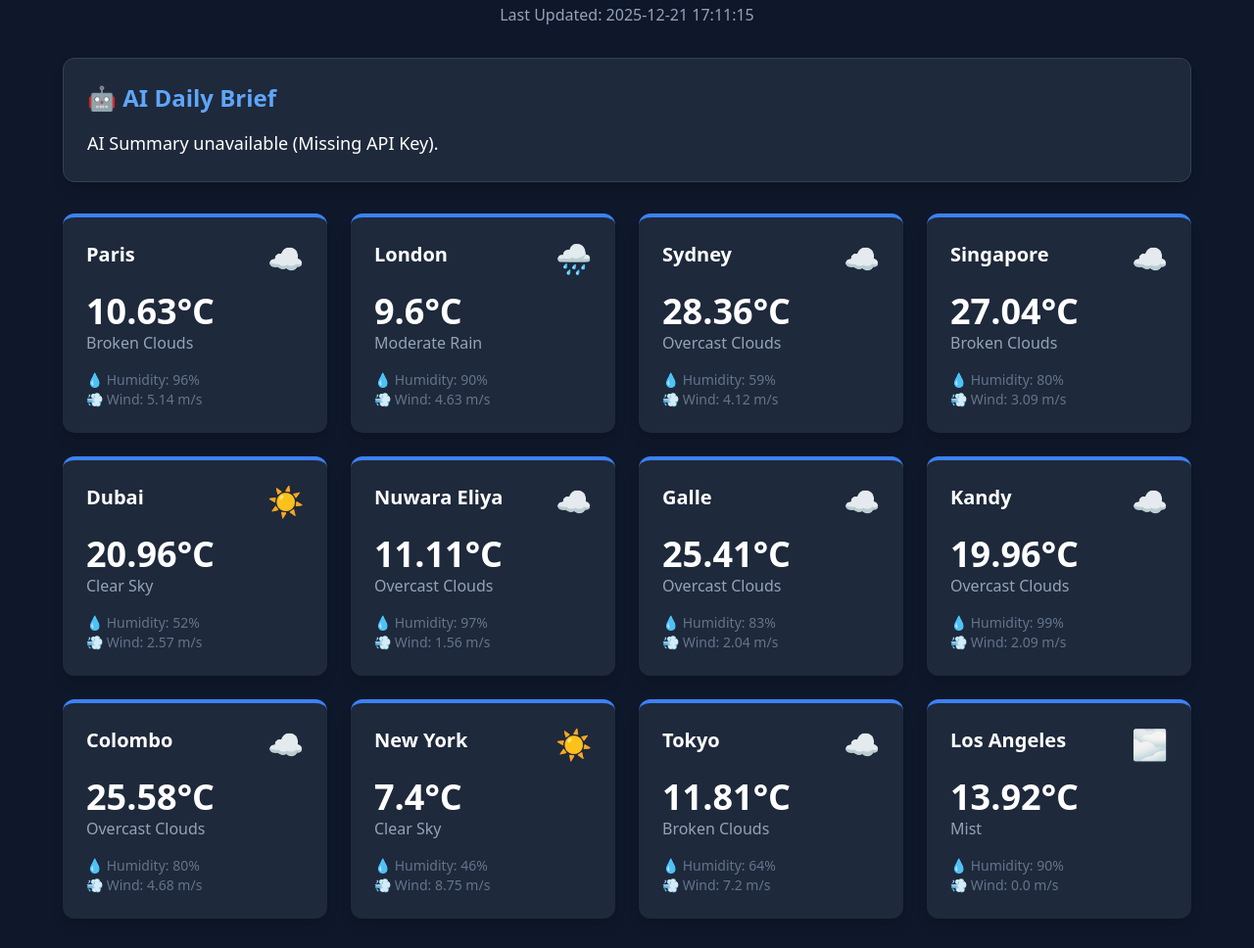
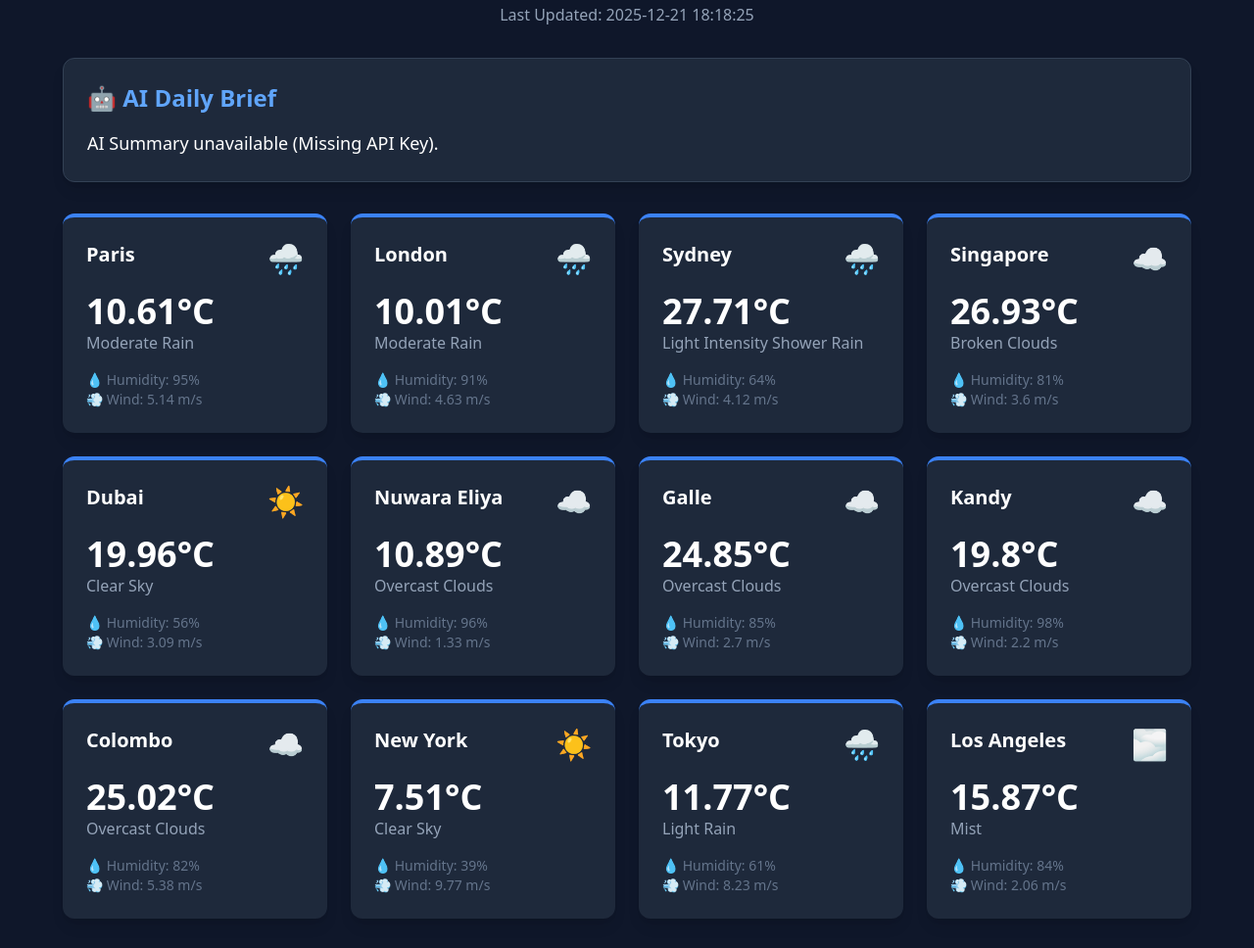
Before and after one commit to AtheequeFurkhan/Aero, a plain HTML site: page public/index.html in a window 1280 px wide. Shown: the part 69-1037 px from the top of the page at 98% size. Drawn offline with nearby package versions, Linux system fonts and the light colour scheme; files whose address does not match are found by name.

Commit message:
🌦️ Weather update: 2025-12-21 18:18

```diff
--- a/public/index.html
+++ b/public/index.html
@@ -11,7 +11,7 @@
     <div class="max-w-6xl mx-auto">
         <header class="mb-8 text-center">
             <h1 class="text-4xl font-bold mb-2">🌍 Global Weather Dashboard</h1>
-            <p class="text-slate-400">Last Updated: 2025-12-21 17:11:15</p>
+            <p class="text-slate-400">Last Updated: 2025-12-21 18:18:25</p>
         </header>
 
         <!-- AI Summary -->
@@ -26,14 +26,14 @@
             <div class="bg-slate-800 p-6 rounded-xl shadow-lg border-t-4 border-blue-500 hover:scale-105 transition-transform">
                 <div class="flex justify-between items-start">
                     <h3 class="text-xl font-bold">Paris</h3>
-                    <span class="text-3xl">☁️</span>
+                    <span class="text-3xl">🌧️</span>
                 </div>
                 <div class="mt-4">
-                    <p class="text-4xl font-bold">10.63°C</p>
-                    <p class="text-slate-400 capitalize">broken clouds</p>
+                    <p class="text-4xl font-bold">10.61°C</p>
+                    <p class="text-slate-400 capitalize">moderate rain</p>
                 </div>
                 <div class="mt-4 text-sm text-slate-500">
-                    <p>💧 Humidity: 96%</p>
+                    <p>💧 Humidity: 95%</p>
                     <p>💨 Wind: 5.14 m/s</p>
                 </div>
             </div>
@@ -44,11 +44,11 @@
                     <span class="text-3xl">🌧️</span>
                 </div>
                 <div class="mt-4">
-                    <p class="text-4xl font-bold">9.6°C</p>
+                    <p class="text-4xl font-bold">10.01°C</p>
                     <p class="text-slate-400 capitalize">moderate rain</p>
                 </div>
                 <div class="mt-4 text-sm text-slate-500">
-                    <p>💧 Humidity: 90%</p>
+                    <p>💧 Humidity: 91%</p>
                     <p>💨 Wind: 4.63 m/s</p>
                 </div>
             </div>
@@ -56,14 +56,14 @@
             <div class="bg-slate-800 p-6 rounded-xl shadow-lg border-t-4 border-blue-500 hover:scale-105 transition-transform">
                 <div class="flex justify-between items-start">
                     <h3 class="text-xl font-bold">Sydney</h3>
-                    <span class="text-3xl">☁️</span>
+                    <span class="text-3xl">🌧️</span>
                 </div>
                 <div class="mt-4">
-                    <p class="text-4xl font-bold">28.36°C</p>
-                    <p class="text-slate-400 capitalize">overcast clouds</p>
+                    <p class="text-4xl font-bold">27.71°C</p>
+                    <p class="text-slate-400 capitalize">light intensity shower rain</p>
                 </div>
                 <div class="mt-4 text-sm text-slate-500">
-                    <p>💧 Humidity: 59%</p>
+                    <p>💧 Humidity: 64%</p>
                     <p>💨 Wind: 4.12 m/s</p>
                 </div>
             </div>
@@ -74,12 +74,12 @@
                     <span class="text-3xl">☁️</span>
                 </div>
                 <div class="mt-4">
-                    <p class="text-4xl font-bold">27.04°C</p>
+                    <p class="text-4xl font-bold">26.93°C</p>
                     <p class="text-slate-400 capitalize">broken clouds</p>
                 </div>
                 <div class="mt-4 text-sm text-slate-500">
-                    <p>💧 Humidity: 80%</p>
-                    <p>💨 Wind: 3.09 m/s</p>
+                    <p>💧 Humidity: 81%</p>
+                    <p>💨 Wind: 3.6 m/s</p>
                 </div>
             </div>
 
@@ -89,12 +89,12 @@
                     <span class="text-3xl">☀️</span>
                 </div>
                 <div class="mt-4">
-                    <p class="text-4xl font-bold">20.96°C</p>
+                    <p class="text-4xl font-bold">19.96°C</p>
                     <p class="text-slate-400 capitalize">clear sky</p>
                 </div>
                 <div class="mt-4 text-sm text-slate-500">
-                    <p>💧 Humidity: 52%</p>
-                    <p>💨 Wind: 2.57 m/s</p>
+                    <p>💧 Humidity: 56%</p>
+                    <p>💨 Wind: 3.09 m/s</p>
                 </div>
             </div>
 
@@ -104,12 +104,12 @@
                     <span class="text-3xl">☁️</span>
                 </div>
                 <div class="mt-4">
-                    <p class="text-4xl font-bold">11.11°C</p>
+                    <p class="text-4xl font-bold">10.89°C</p>
                     <p class="text-slate-400 capitalize">overcast clouds</p>
                 </div>
                 <div class="mt-4 text-sm text-slate-500">
-                    <p>💧 Humidity: 97%</p>
-                    <p>💨 Wind: 1.56 m/s</p>
+                    <p>💧 Humidity: 96%</p>
+                    <p>💨 Wind: 1.33 m/s</p>
                 </div>
             </div>
 
@@ -119,12 +119,12 @@
                     <span class="text-3xl">☁️</span>
                 </div>
                 <div class="mt-4">
-                    <p class="text-4xl font-bold">25.41°C</p>
+                    <p class="text-4xl font-bold">24.85°C</p>
                     <p class="text-slate-400 capitalize">overcast clouds</p>
                 </div>
                 <div class="mt-4 text-sm text-slate-500">
-                    <p>💧 Humidity: 83%</p>
-                    <p>💨 Wind: 2.04 m/s</p>
+                    <p>💧 Humidity: 85%</p>
+                    <p>💨 Wind: 2.7 m/s</p>
                 </div>
             </div>
 
@@ -134,12 +134,12 @@
                     <span class="text-3xl">☁️</span>
                 </div>
                 <div class="mt-4">
-                    <p class="text-4xl font-bold">19.96°C</p>
+                    <p class="text-4xl font-bold">19.8°C</p>
                     <p class="text-slate-400 capitalize">overcast clouds</p>
                 </div>
                 <div class="mt-4 text-sm text-slate-500">
-                    <p>💧 Humidity: 99%</p>
-                    <p>💨 Wind: 2.09 m/s</p>
+                    <p>💧 Humidity: 98%</p>
+                    <p>💨 Wind: 2.2 m/s</p>
                 </div>
             </div>
 
@@ -149,12 +149,12 @@
                     <span class="text-3xl">☁️</span>
                 </div>
                 <div class="mt-4">
-                    <p class="text-4xl font-bold">25.58°C</p>
+                    <p class="text-4xl font-bold">25.02°C</p>
                     <p class="text-slate-400 capitalize">overcast clouds</p>
                 </div>
                 <div class="mt-4 text-sm text-slate-500">
-                    <p>💧 Humidity: 80%</p>
-                    <p>💨 Wind: 4.68 m/s</p>
+                    <p>💧 Humidity: 82%</p>
+                    <p>💨 Wind: 5.38 m/s</p>
                 </div>
             </div>
 
@@ -164,27 +164,27 @@
                     <span class="text-3xl">☀️</span>
                 </div>
                 <div class="mt-4">
-                    <p class="text-4xl font-bold">7.4°C</p>
+                    <p class="text-4xl font-bold">7.51°C</p>
                     <p class="text-slate-400 capitalize">clear sky</p>
                 </div>
                 <div class="mt-4 text-sm text-slate-500">
-                    <p>💧 Humidity: 46%</p>
-                    <p>💨 Wind: 8.75 m/s</p>
+                    <p>💧 Humidity: 39%</p>
+                    <p>💨 Wind: 9.77 m/s</p>
                 </div>
             </div>
 
             <div class="bg-slate-800 p-6 rounded-xl shadow-lg border-t-4 border-blue-500 hover:scale-105 transition-transform">
                 <div class="flex justify-between items-start">
                     <h3 class="text-xl font-bold">Tokyo</h3>
-                    <span class="text-3xl">☁️</span>
+                    <span class="text-3xl">🌧️</span>
                 </div>
                 <div class="mt-4">
-                    <p class="text-4xl font-bold">11.81°C</p>
-                    <p class="text-slate-400 capitalize">broken clouds</p>
+                    <p class="text-4xl font-bold">11.77°C</p>
+                    <p class="text-slate-400 capitalize">light rain</p>
                 </div>
                 <div class="mt-4 text-sm text-slate-500">
-                    <p>💧 Humidity: 64%</p>
-                    <p>💨 Wind: 7.2 m/s</p>
+                    <p>💧 Humidity: 61%</p>
+                    <p>💨 Wind: 8.23 m/s</p>
                 </div>
             </div>
 
@@ -194,12 +194,12 @@
                     <span class="text-3xl">🌫️</span>
                 </div>
                 <div class="mt-4">
-                    <p class="text-4xl font-bold">13.92°C</p>
+                    <p class="text-4xl font-bold">15.87°C</p>
                     <p class="text-slate-400 capitalize">mist</p>
                 </div>
                 <div class="mt-4 text-sm text-slate-500">
-                    <p>💧 Humidity: 90%</p>
-                    <p>💨 Wind: 0.0 m/s</p>
+                    <p>💧 Humidity: 84%</p>
+                    <p>💨 Wind: 2.06 m/s</p>
                 </div>
             </div>
 
```
Also changed, not shown: data/charts/temp_trend.png, data/history.csv, 1 other file.
